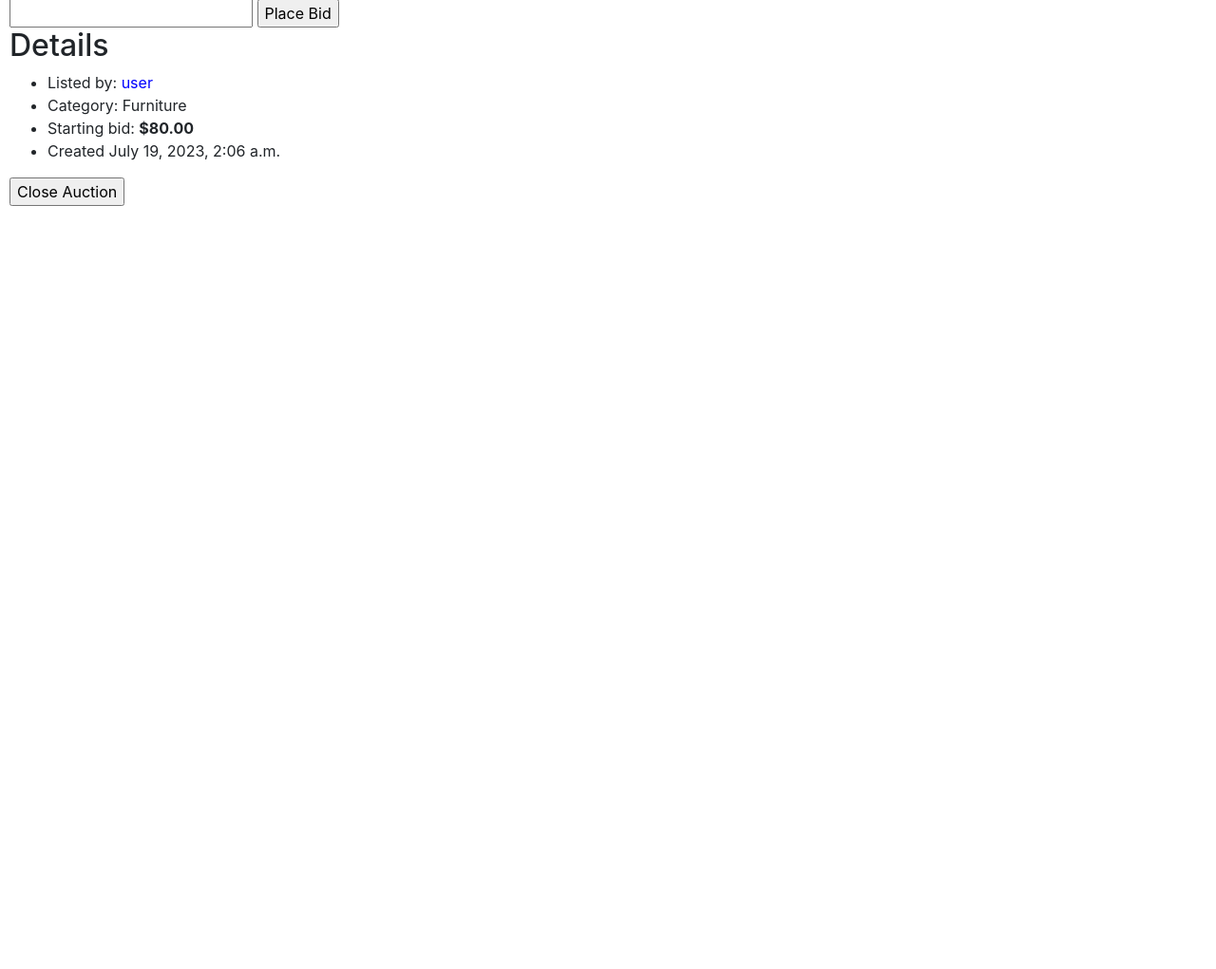
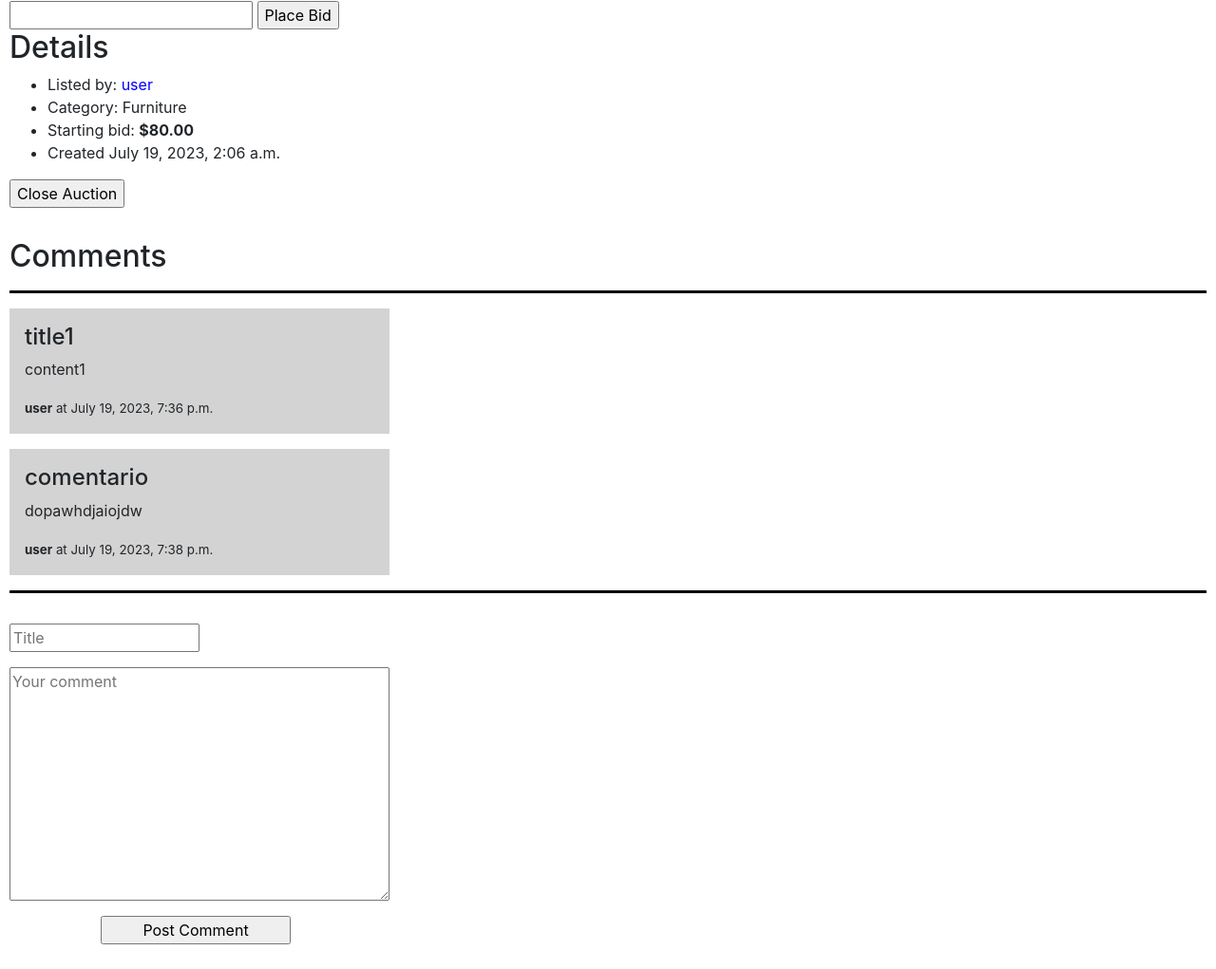
Before and after one commit to pedrofvgomes/cs50web, a Django app: page /listing/3 in a window 1280 px wide. Shown: the part 876-1897 px from the top of the page at 95% size. Before the commit the page ends 1093 px from the top, so only its background shows below. Run offline with Django 3.2, Linux system fonts and the light colour scheme; a user stored in the database is signed in; data comes from the database, SQL or seed files in the repository; both versions use the stored data as it was after the commit; some libraries are stand-ins or nearby versions.

Commit message:
comments finished, still need admin ui and login_required pages

```diff
--- a/project2/auctions/models.py
+++ b/project2/auctions/models.py
@@ -29,7 +29,9 @@ class Bid(models.Model):
 class Comment(models.Model):
     user = models.ForeignKey(User, on_delete=models.CASCADE)
     listing = models.ForeignKey(Listing, on_delete= models.CASCADE)
-    content = models.CharField(max_length=200)
+    datetime = models.DateTimeField(default=datetime.datetime.now())
+    title = models.CharField(max_length=20)
+    content = models.CharField(max_length=400)
 
 class Watchlist(models.Model):
     user = models.ForeignKey(User, on_delete=models.CASCADE)
--- a/project2/auctions/static/auctions/styles.css
+++ b/project2/auctions/static/auctions/styles.css
@@ -18,3 +18,26 @@ body {
     color: black;
     text-decoration: none;
 }
+
+#commentform{
+    display: flex;
+    flex-direction: column;
+}
+#commentform input[type='text']{
+    width: 200px;
+    margin-bottom: 1em;
+    margin-top: 1em;
+}
+#commentform input[type='submit']{
+    width: 200px;
+    margin: 1em;
+    margin-left: 6em;
+    margin-right: 0;
+}
+#commentform textarea{
+    width: 400px;
+}
+hr{
+    height: 2px;
+    background-color: black;
+}
--- a/project2/auctions/templates/auctions/listing.html
+++ b/project2/auctions/templates/auctions/listing.html
@@ -73,4 +73,30 @@
         </form>
     {% endif %}
 
+    <h2 style="margin-top: 1em;">Comments</h2>
+    <hr>
+    <!-- comment section -->
+    {% for comment in comments %}
+    <div class="comment" style="background-color: lightgrey; padding: 1em; width: 400px; margin-bottom: 1em;">
+        <h4>{{ comment.title }}</h4>
+        <p>{{ comment.content }}</p>
+        <span style="font-size: smaller;"><strong>{{ comment.user.username }}</strong> at {{ comment.datetime }}</span>
+    </div>
+    {% endfor %}
+        {% if not comments %}
+    <p>No comments yet... Be the first one!</p>
+    {%endif%}
+    {% if comments %}
+    <hr>
+    {%endif%}
+    <!-- post comment -->
+    <form action="{% url 'comment' %}" method="post" id="commentform">
+        {% csrf_token %}
+        <input type="hidden" name="user_id" value="{{ user.id }}">
+        <input type="hidden" name="listing_id" value="{{ listing.id }}">
+        <input type="text" name="title" placeholder="Title" maxlength="20">
+        <textarea name="content" cols="10" rows="10" placeholder="Your comment" maxlength="400"></textarea>
+        <input type="submit" value="Post Comment">
+    </form>
+
 {% endblock %}
--- a/project2/auctions/urls.py
+++ b/project2/auctions/urls.py
@@ -15,5 +15,6 @@ urlpatterns = [
     path("categories", views.categories, name="categories"),
     path("category/<str:category_id>", views.category, name="category"),
     path("close", views.close, name="close"),
+    path("comment", views.comment, name="comment"),
     path("<str:string>", views.error)
 ]
--- a/project2/auctions/views.py
+++ b/project2/auctions/views.py
@@ -8,7 +8,7 @@ from .models import User
 
 from django import forms
 
-from auctions.models import Category, Listing, Bid, User, Watchlist, Winner
+from auctions.models import Category, Listing, Bid, User, Watchlist, Winner, Comment
 
 
 def index(request):
@@ -111,7 +111,8 @@ def listing(request, listing_id):
         "min" : listing[0].current_bid + 0.01,
         "watchlist" : len(Watchlist.objects.filter(user = User.objects.get(id=request.user.id), listing = listing[0])) > 0,
         "open" : listing[0].open,
-        "winner" : winner
+        "winner" : winner,
+        "comments" : Comment.objects.filter(listing = listing[0])
     })
 
 def placebid(request):
@@ -195,3 +196,16 @@ def close(request):
         winner.save()
 
     return redirect("listing", listing_id = data['listing_id'])
+
+def comment(request):
+    if request.method == 'POST':
+        data = request.POST
+
+        listing = Listing.objects.get(id = data['listing_id'])
+        user = User.objects.get(id = data['user_id'])
+        title = data['title']
+        content = data['content']
+
+        Comment(listing = listing, user = user, title = title, content = content).save()
+
+    return redirect("listing", listing_id = data['listing_id'])
```
Also changed, not shown: project2/auctions/migrations/0011_alter_listing_start_delete_comment.py (added), project2/auctions/migrations/0012_alter_listing_start_comment.py (added), project2/db.sqlite3.
